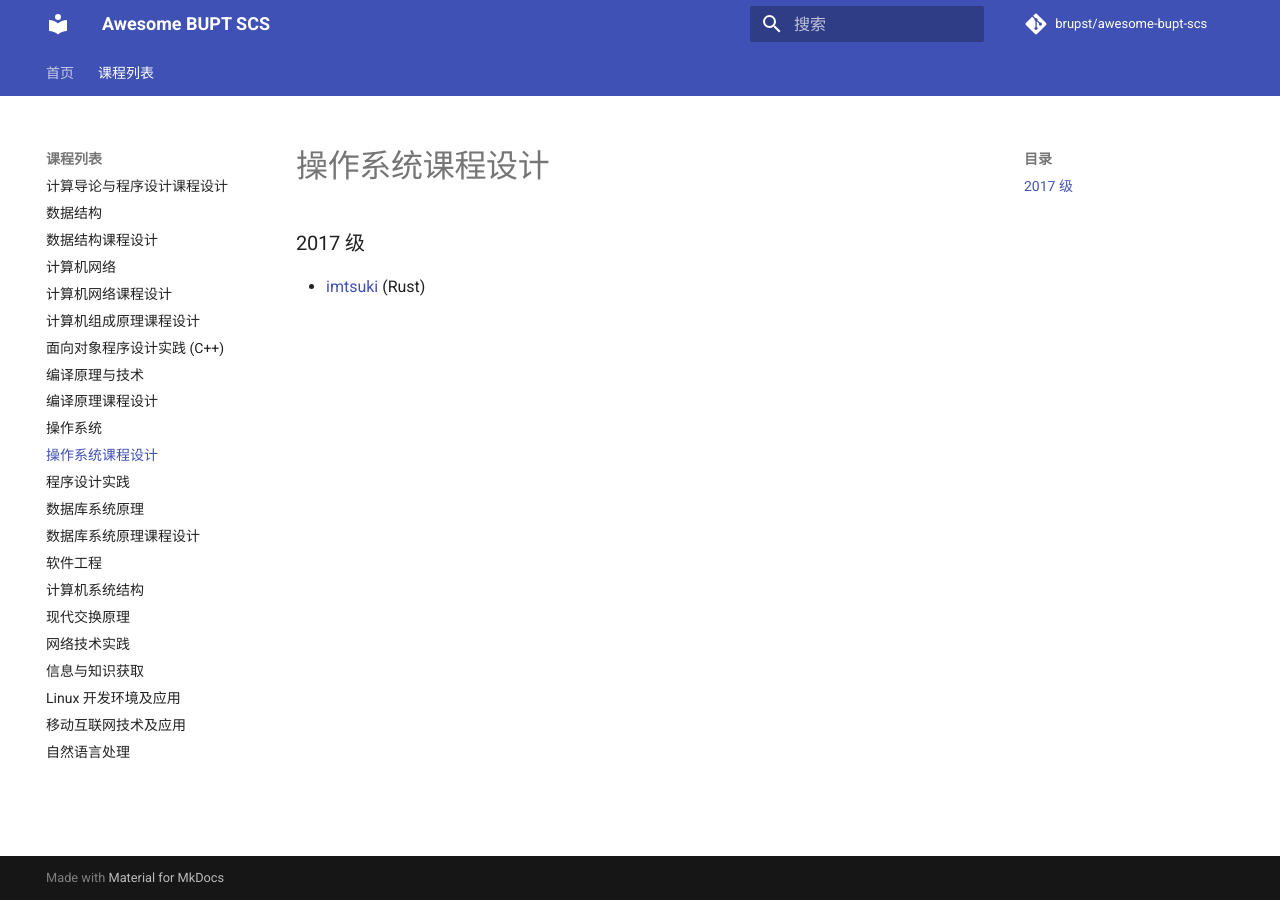
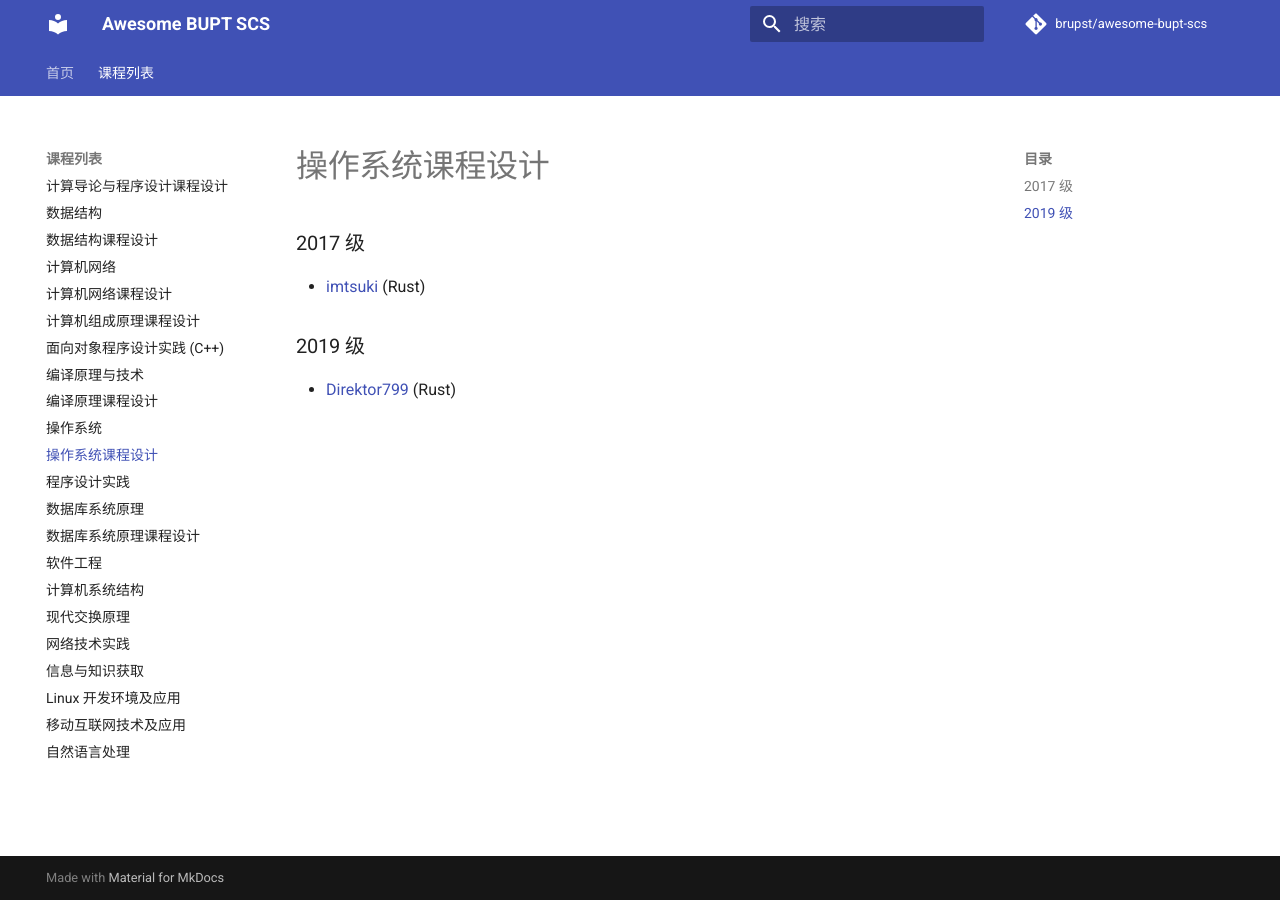
Before and after one commit to brupst/awesome-bupt-scs, an MkDocs documentation site: the page built from projects/Advanced-Labs-in-Operating-Systems.md, in a window 1280 px wide. Built offline with MkDocs 1.6.1 and Material for MkDocs 9.7.7, drawn with Linux system fonts in a browser that asks for light colours; comment, search, counter and statistics services are not loaded.

Commit message:
Add Direktor799's work (#51)

```diff
--- a/projects/Advanced-Labs-in-Operating-Systems.md
+++ b/projects/Advanced-Labs-in-Operating-Systems.md
@@ -3,3 +3,8 @@
 ### 2017 级
 
 - [imtsuki](https://github.com/imtsuki/xv7) (Rust)
+
+
+### 2019 级
+
+- [Direktor799](https://github.com/Direktor799/rusted_os) (Rust)
```
